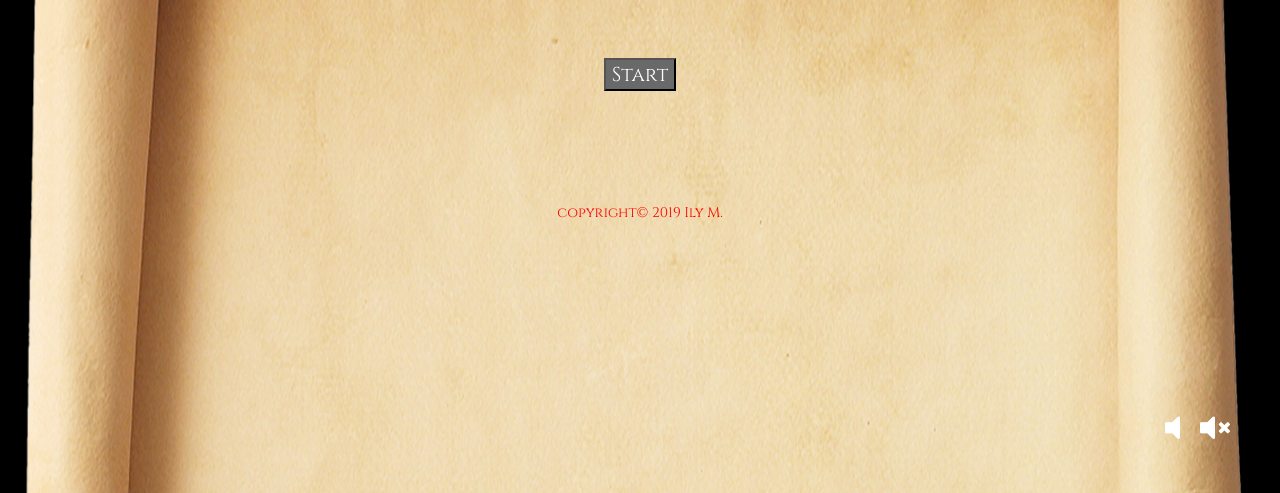
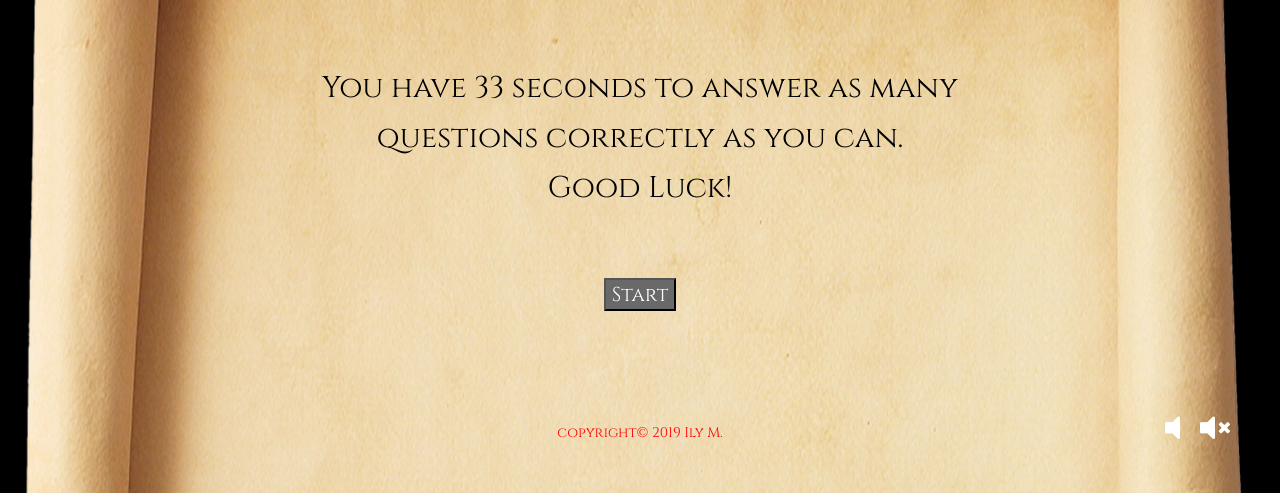
Before and after one commit to ilyrodriguez/TriviaGame, a plain HTML site: page index.html in a window 1280 px wide. Shown: the part 307-800 px from the top of the page. Drawn offline with nearby package versions, Linux system fonts and the light colour scheme.

Commit message:
added rules

```diff
--- a/assets/css/style.css
+++ b/assets/css/style.css
@@ -17,7 +17,11 @@ h1{
     margin: 30px;
     text-decoration: underline;
 }
-
+#rules{
+    font-size: 30px;
+    margin-block-start: 70px;
+    line-height: 50px;
+}
 #questionArea{
     font-size: 20px;
     line-height: 30px;
--- a/assets/javascript/app.js
+++ b/assets/javascript/app.js
@@ -57,6 +57,7 @@ $(document).on('click', "#btnStart", function(){
     intervalId = setInterval(decrement, 1000);
     $("#btnSubmit").show();
     $("#btnStart").hide();
+    $("#rules").hide();
 }
 
 function playAudio() {
--- a/index.html
+++ b/index.html
@@ -22,6 +22,7 @@
 
     <div class="container">
         <h1>The Trivia Game</h1>
+        <h5 id="rules">You have 33 seconds to answer as many <br> questions correctly as you can. <br>Good Luck!</h5>
         <p id="timer"></p>
         <div id="resultArea"></div>
         <div id="questionArea"></div>
```
